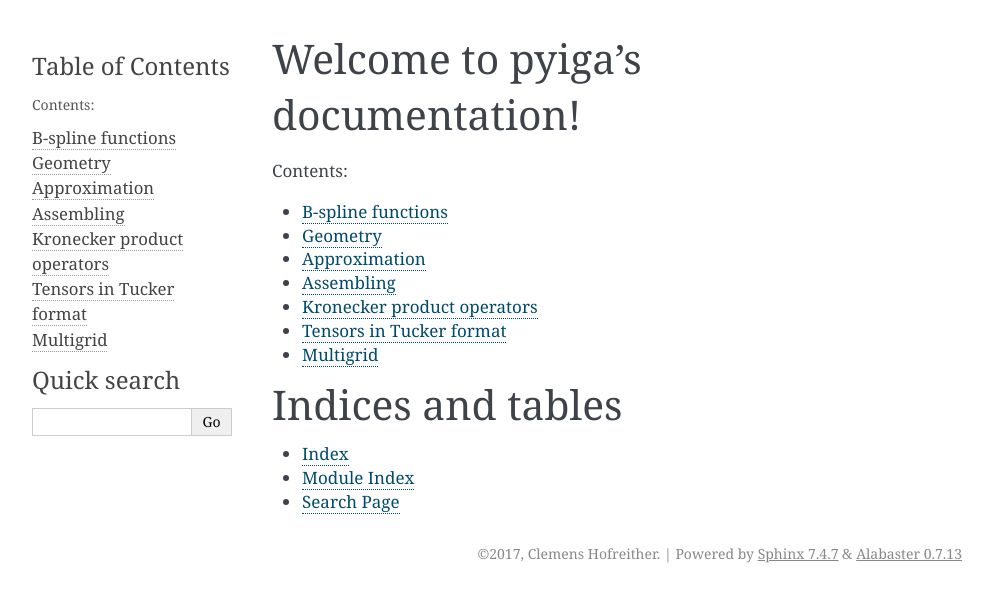
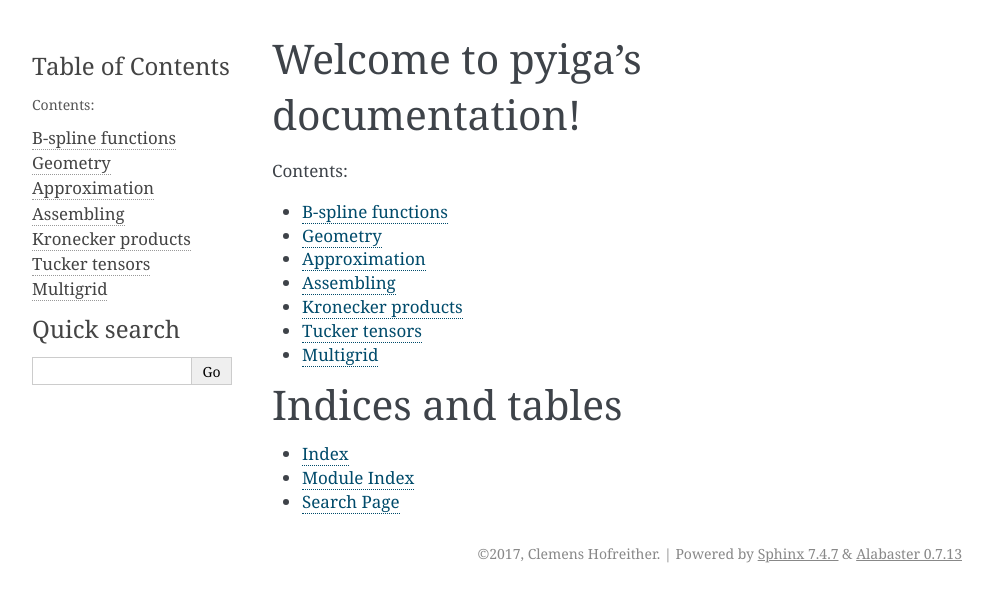
Before and after one commit to c-f-h/pyiga, a Sphinx documentation site: the page built from docs/source/index.rst, in a window 1280 px wide. Shown: the top 602 px of the page, without its empty margins (148-1141 px from the left). Built offline with Sphinx 7.4.7, drawn with Linux system fonts in a browser that asks for light colours.

Commit message:
shortened doc headings

```diff
--- a/docs/source/api/kronecker.rst
+++ b/docs/source/api/kronecker.rst
@@ -1,5 +1,5 @@
-Kronecker product operators
-===========================
+Kronecker products
+==================
 
 .. automodule:: pyiga.kronecker
     :members:
--- a/docs/source/api/tucker.rst
+++ b/docs/source/api/tucker.rst
@@ -1,5 +1,5 @@
-Tensors in Tucker format
-========================
+Tucker tensors
+==============
 
 .. automodule:: pyiga.tucker
     :members:
```
